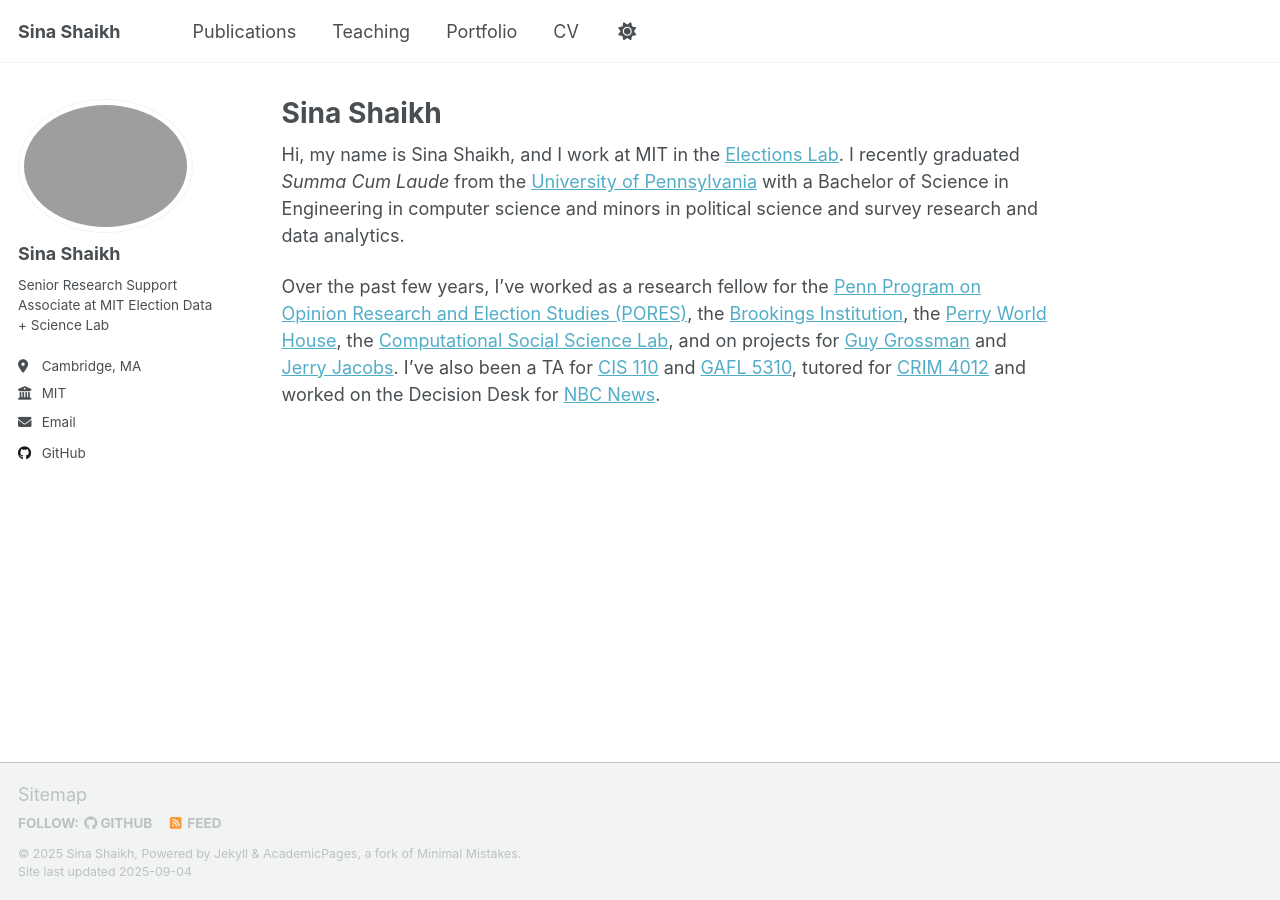
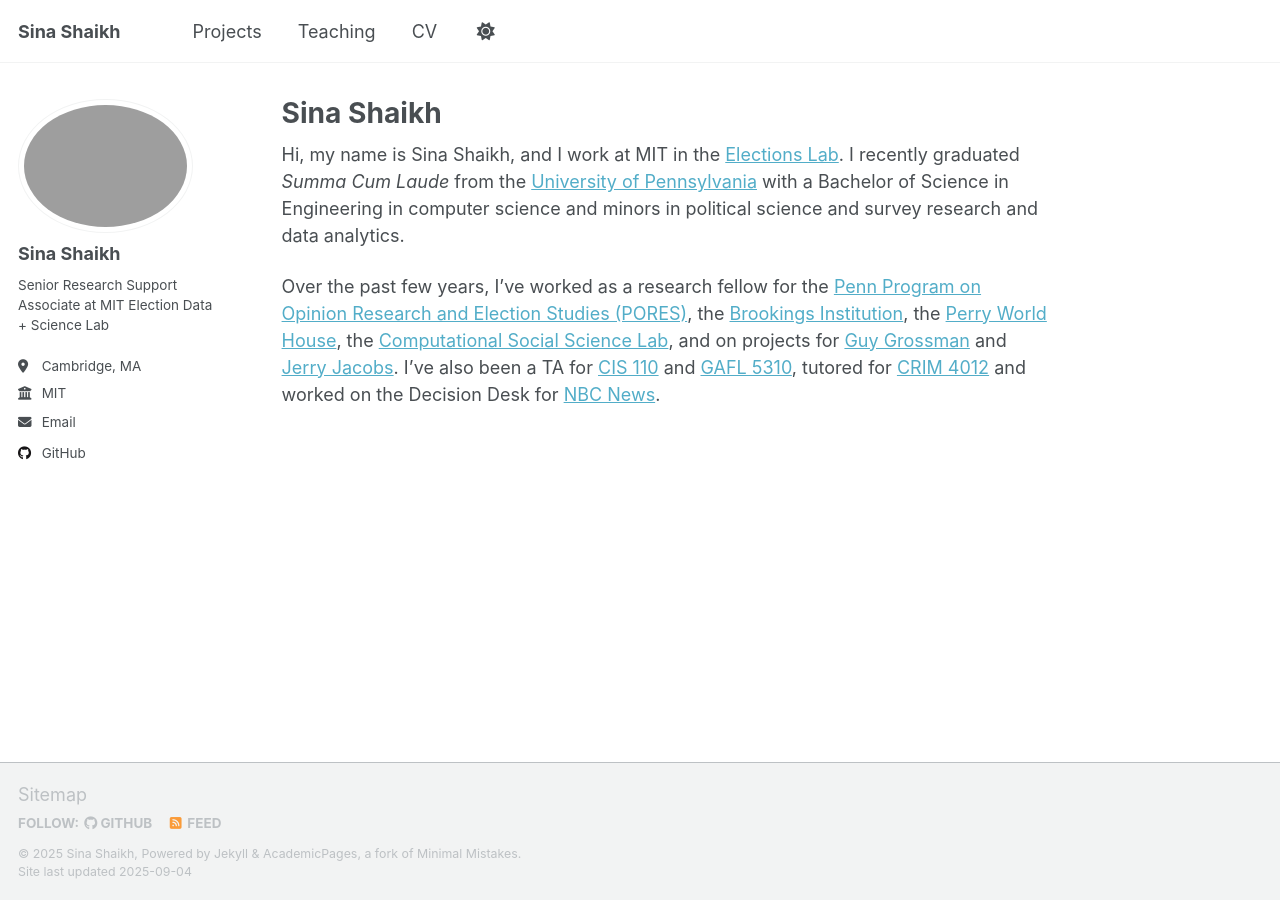
Before and after one commit to SinaShaikh/sinashaikh.github.io, a Jekyll site: the page built from _pages/about.md, in a window 1280 px wide. Built offline with Jekyll 4.4.1, drawn with Linux system fonts in a browser that asks for light colours; a script that is not in the unit is left out.

Commit message:
Update navigation.yml

```diff
--- a/_data/navigation.yml
+++ b/_data/navigation.yml
@@ -8,7 +8,7 @@
 #      Markdown formatted page while the second is generated using JSON.
 
 main:
-  - title: "Publications"
+  - title: "Projects"
     url: /publications/
 
   # - title: "Talks"
@@ -17,8 +17,8 @@ main:
   - title: "Teaching"
     url: /teaching/
 
-  - title: "Portfolio"
-    url: /portfolio/
+  # - title: "Portfolio"
+  #   url: /portfolio/
 
   # - title: "Blog Posts"
   #   url: /year-archive/
```
